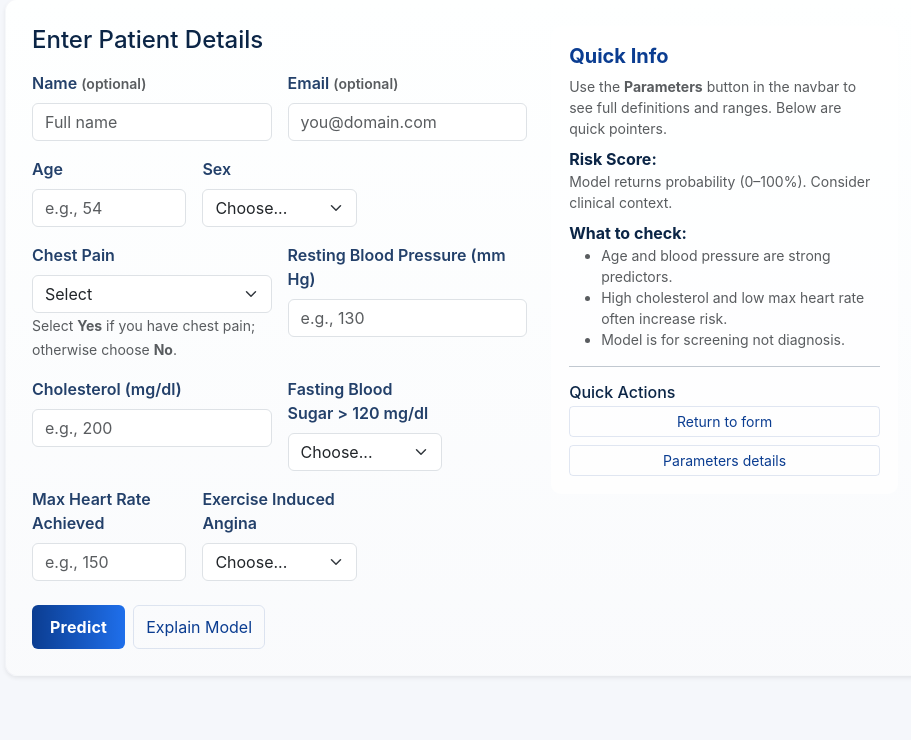
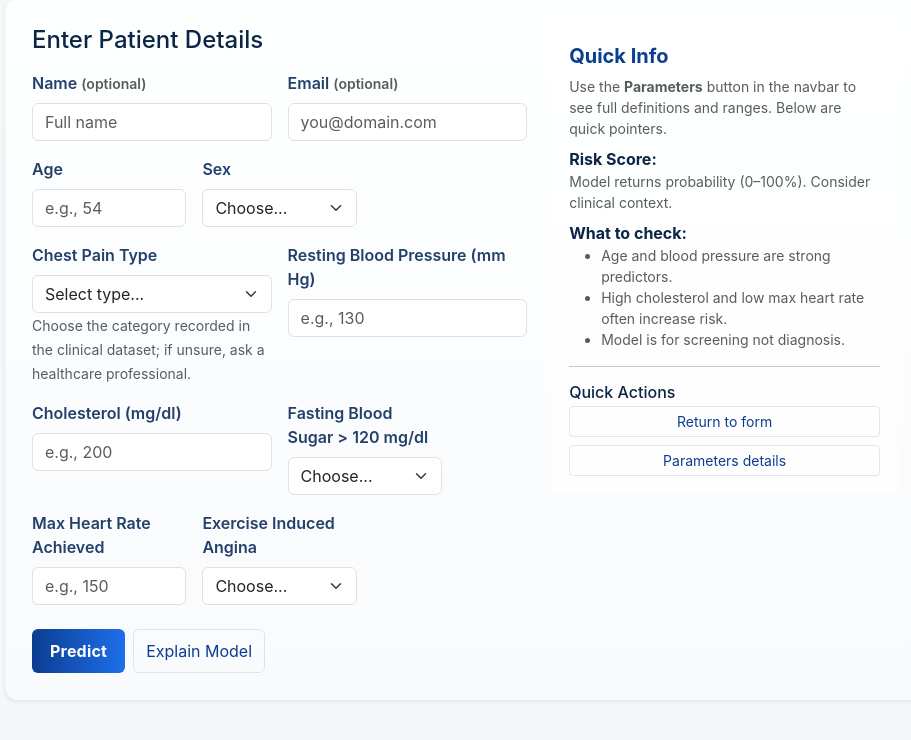
Before and after one commit to Aabida1/HeartSafe-AI, a Flask app: page / in a window 1280 px wide. Shown: the part 205-945 px from the top of the page, without its empty margins (175-1086 px from the left). Run offline with Flask 3, Linux system fonts and the light colour scheme; parts of the project's set-up code (start-up, migrations or seed data) failed here and were passed over.

Commit message:
Match chest-pain input to model training categories

```diff
--- a/templates/index.html
+++ b/templates/index.html
@@ -187,16 +187,18 @@
                 </select>
               </div>
 
-             <!-- Chest Pain -->
-<div class="col-md-6">
-  <label for="cp" class="form-label">Chest Pain</label>
-  <select class="form-select" id="cp" name="cp" required>
-    <option value="" disabled selected>Select</option>
-    <option value="yes">Yes</option>
-    <option value="no">No</option>
-  </select>
-  <small class="text-muted">Select <strong>Yes</strong> if you have chest pain; otherwise choose <strong>No</strong>.</small>
-</div>
+              <!-- Chest-pain type uses the four-category encoding from the training dataset. -->
+              <div class="col-md-6">
+                <label for="cp" class="form-label">Chest Pain Type</label>
+                <select class="form-select" id="cp" name="cp" required>
+                  <option value="" disabled selected>Select type...</option>
+                  <option value="0">0 — Typical angina</option>
+                  <option value="1">1 — Atypical angina</option>
+                  <option value="2">2 — Non-anginal pain</option>
+                  <option value="3">3 — Asymptomatic</option>
+                </select>
+                <small class="text-muted">Choose the category recorded in the clinical dataset; if unsure, ask a healthcare professional.</small>
+              </div>
 
 
               <div class="col-md-6">
```
